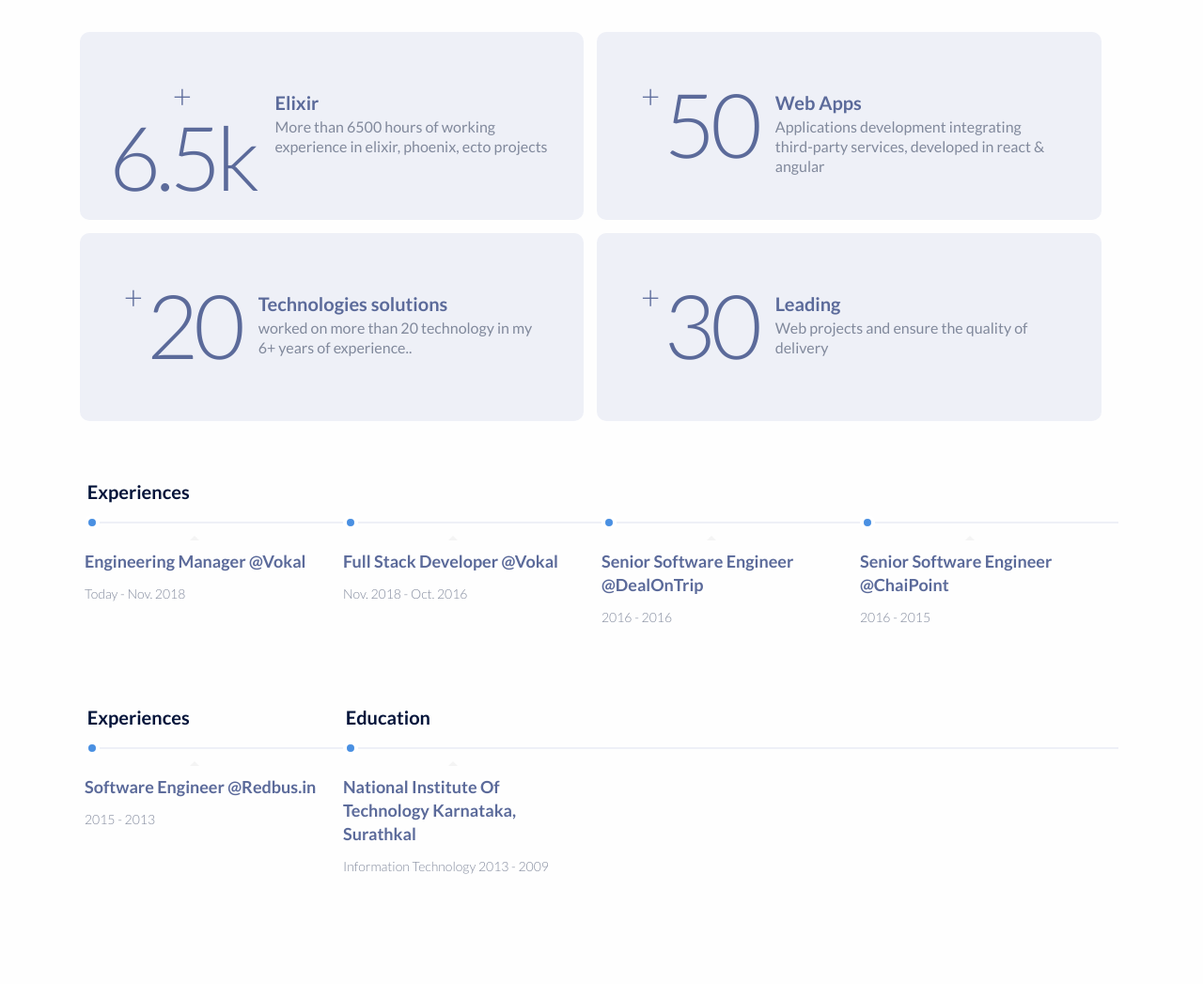
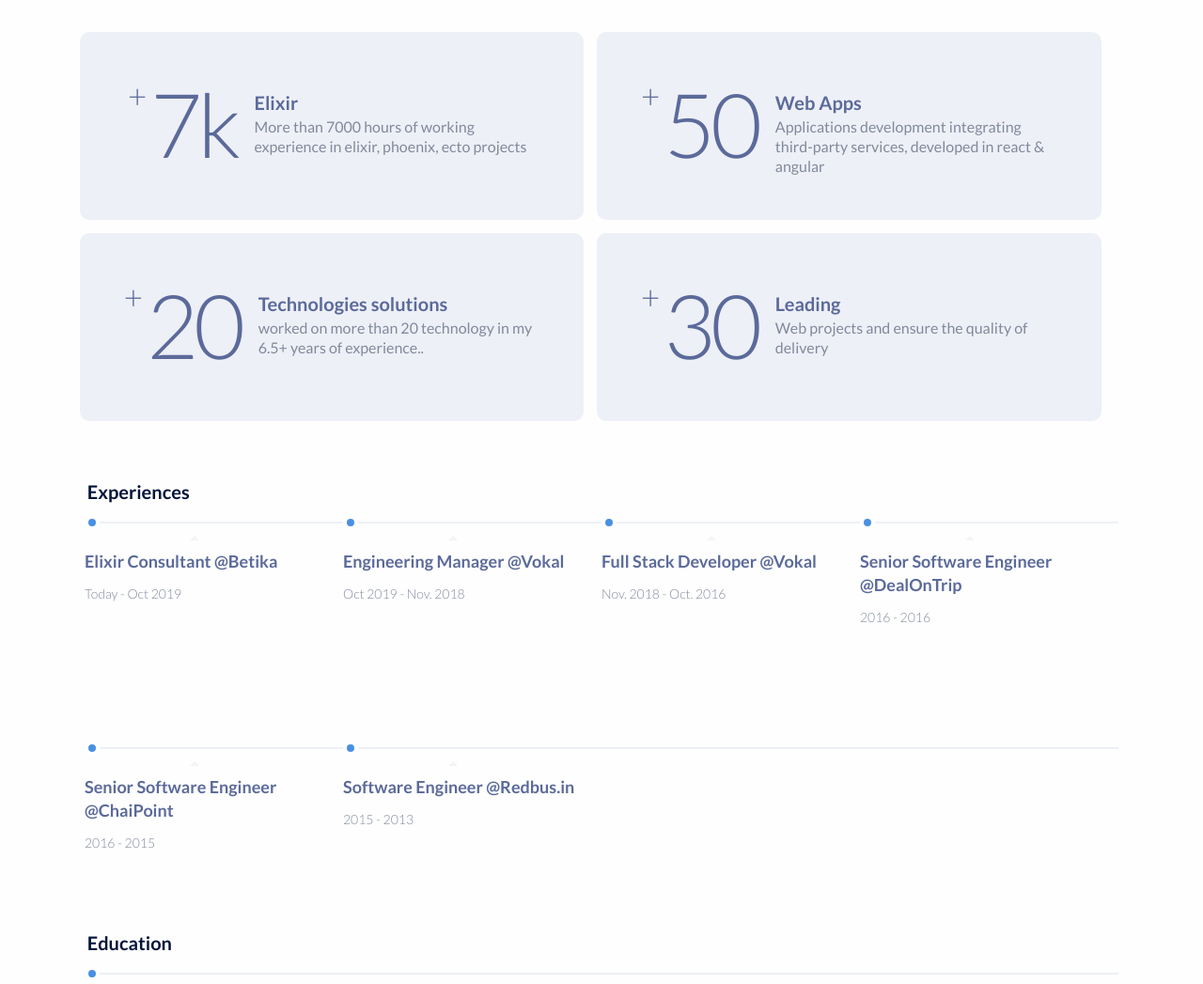
Before and after one commit to yatender-oktalk/yatenderme, a plain HTML site: page index.html in a window 1280 px wide. Shown: the part 697-1744 px from the top of the page at 94% size. Before the commit the page ends 1627 px from the top, so only its background shows below. Drawn offline with Linux system fonts and the light colour scheme.

Commit message:
update profile

```diff
--- a/index.html
+++ b/index.html
@@ -96,12 +96,12 @@
 		<div class="card">
 			<div class="skill-level">
 				<span>+</span>
-				<h2>6.5k</h2>
+				<h2>7k</h2>
 			</div>
 
 			<div class="skill-meta">
 				<h3>Elixir</h3>
-				<span>More than 6500 hours of working experience in elixir, phoenix, ecto projects</span>
+				<span>More than 7000 hours of working experience in elixir, phoenix, ecto projects</span>
 			</div>
 		</div>
 
@@ -128,7 +128,7 @@
 
 			<div class="skill-meta">
 				<h3>Technologies solutions</h3>
-				<span>worked on more than 20 technology in my 6+ years of experience..</span>
+				<span>worked on more than 20 technology in my 6.5+ years of experience..</span>
 			</div>
 		</div>
 
@@ -152,13 +152,21 @@
 
 	<div class="container">
 		<ol class="timeline">
+            <li>
+				<p class="line">Experiences</p>
+				<span class="point"></span>
+				<p class="description">
+				    Elixir Consultant @Betika
+				</p>
+				<span class="date"> Today - Oct 2019 </span>
+			</li>
+
 			<li>
-				<p class="line">Experiences</p>
 				<span class="point"></span>
 				<p class="description">
 					Engineering Manager @Vokal
 				</p>
-				<span class="date"> Today - Nov. 2018 </span>
+				<span class="date"> Oct 2019 - Nov. 2018 </span>
 			</li>
 
 
@@ -177,6 +185,13 @@
 				</p>
 				<span class="date">2016 - 2016</span>
 			</li>
+		</ol>
+
+	</div>
+
+	<br><br>
+	<div class="container">
+		<ol class="timeline">
 
 			<li>
 				<span class="point"></span>
@@ -185,21 +200,21 @@
 				</p>
 				<span class="date">2016 - 2015</span>
 			</li>
-		</ol>
 
-	</div>
-
-	<br><br>
-	<div class="container">
-		<ol class="timeline">
 			<li>
-				<p class="line">Experiences</p>
 				<span class="point"></span>
 				<p class="description">
 					Software Engineer @Redbus.in
 				</p>
 				<span class="date"> 2015 - 2013 </span>
 			</li>
+
+		</ol>
+
+	</div>
+    <br><br>
+    	<div class="container">
+		<ol class="timeline">
 
 
 			<li>
```
